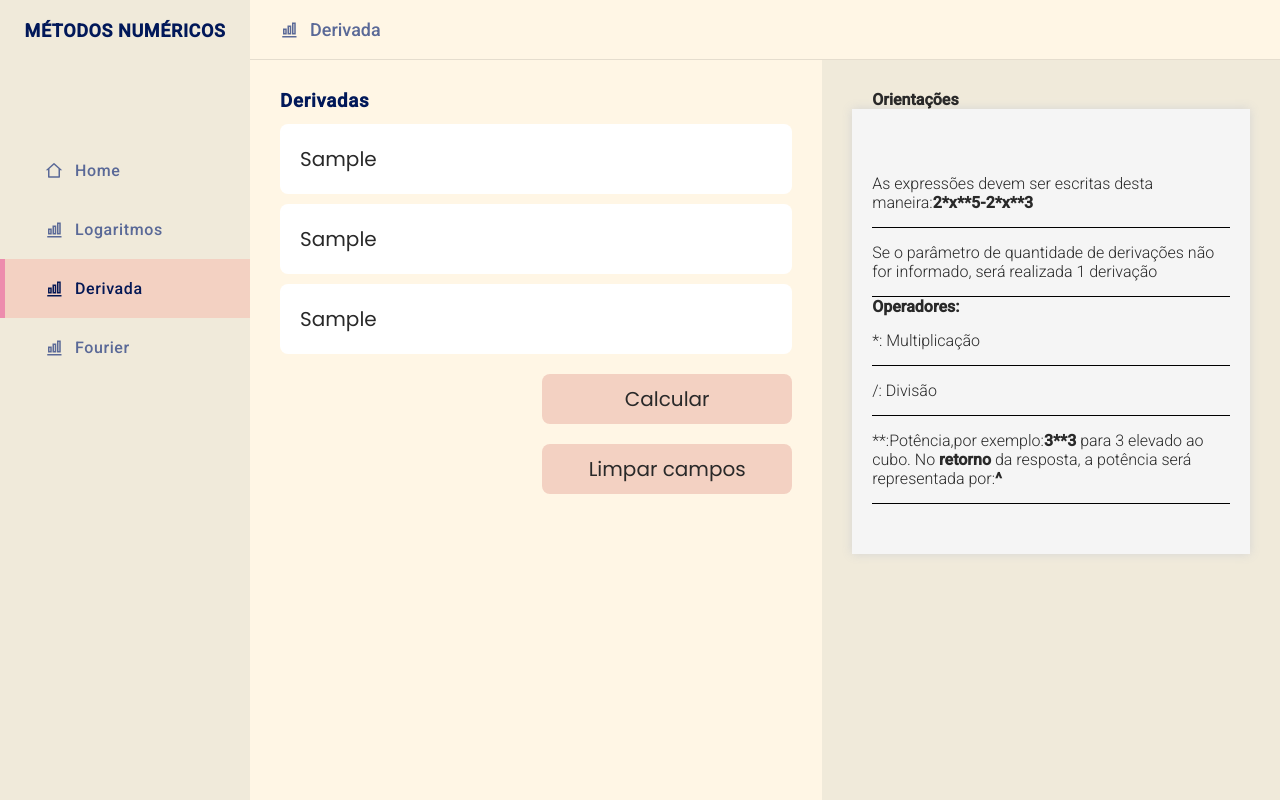
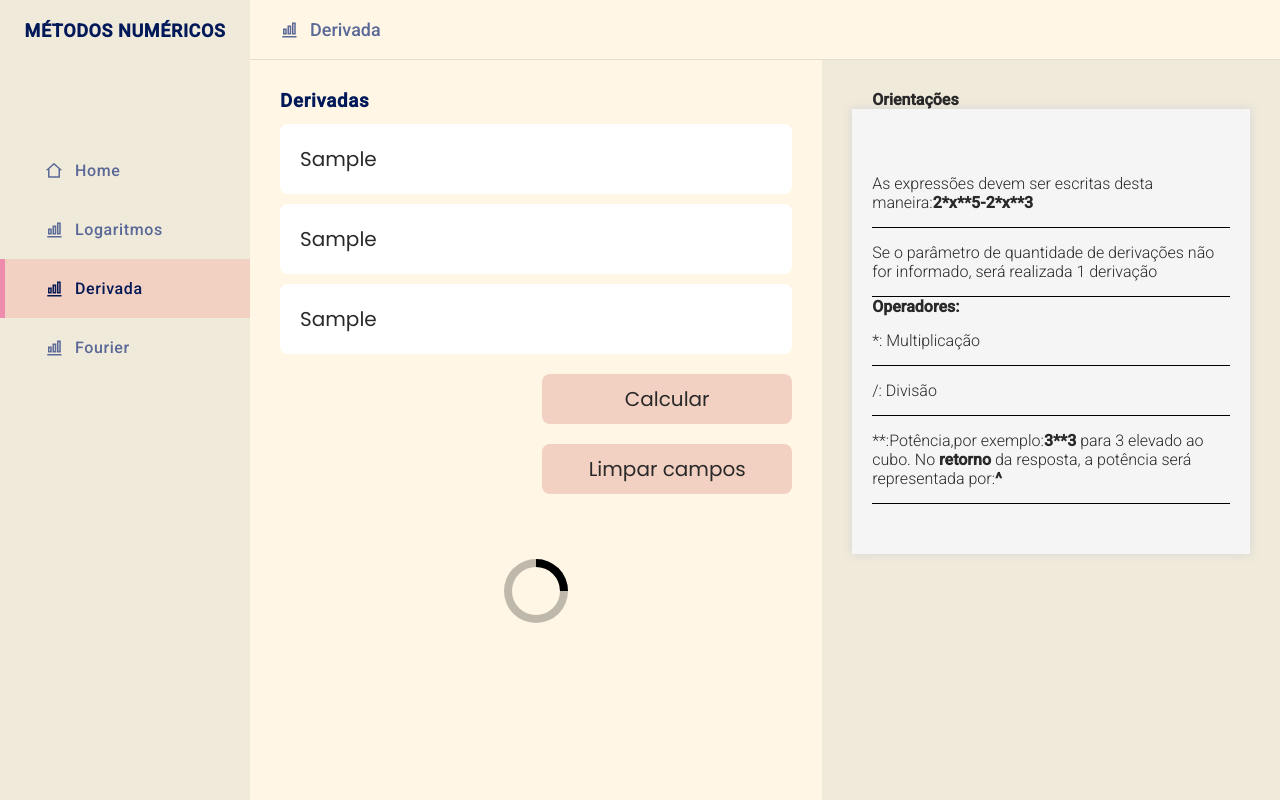
Before and after one commit to numerical-problems/nm-app, a React (Create React App) app: page /derivadas in a window 1280 px wide. Both pictures are taken after typing "Sample", "Sample", "Sample" into the empty fields and a click on the button "Calcular". Built offline with nearby package versions, Linux system fonts and the light colour scheme; no server answers.

Commit message:
chore:Adicionando biblioteca de loading

```diff
--- a/package.json
+++ b/package.json
@@ -11,6 +11,7 @@
     "react": "^17.0.2",
     "react-dom": "^17.0.2",
     "react-icons": "^4.2.0",
+    "react-loading": "^2.0.3",
     "react-router-dom": "^5.3.0",
     "react-scripts": "4.0.3",
     "styled-components": "^5.3.1",
--- a/src/pages/Derivadas/index.js
+++ b/src/pages/Derivadas/index.js
@@ -4,6 +4,7 @@ import Input from "../../components/Input";
 import Button from "../../components/Button";
 import Page from "../../layout/page";
 import * as C from "./styles";
+import ReactLoading from "react-loading";
 
 function Derivadas() {
   const [state, setState] = useState({
@@ -100,7 +101,12 @@ function Derivadas() {
               <p>{state.error}</p>
             </C.Result>
           )}
-          {state.result && (
+          {state.isLoading && (
+            <C.Loading>
+              <ReactLoading type='spin' color='black' />
+            </C.Loading>
+          )}
+          {state.result && !state.isLoading && (
             <>
               <h2>Resultado</h2>
               <C.Result>{state.result}</C.Result>
--- a/src/pages/Derivadas/styles.js
+++ b/src/pages/Derivadas/styles.js
@@ -27,3 +27,10 @@ export const Result = styled.p`
   font-size: 30px;
   padding-top: 20px;
 `;
+
+export const Loading = styled.div`
+  display: flex;
+  justify-content: center;
+  align-items: center;
+  padding-top: 55px;
+`;
```
